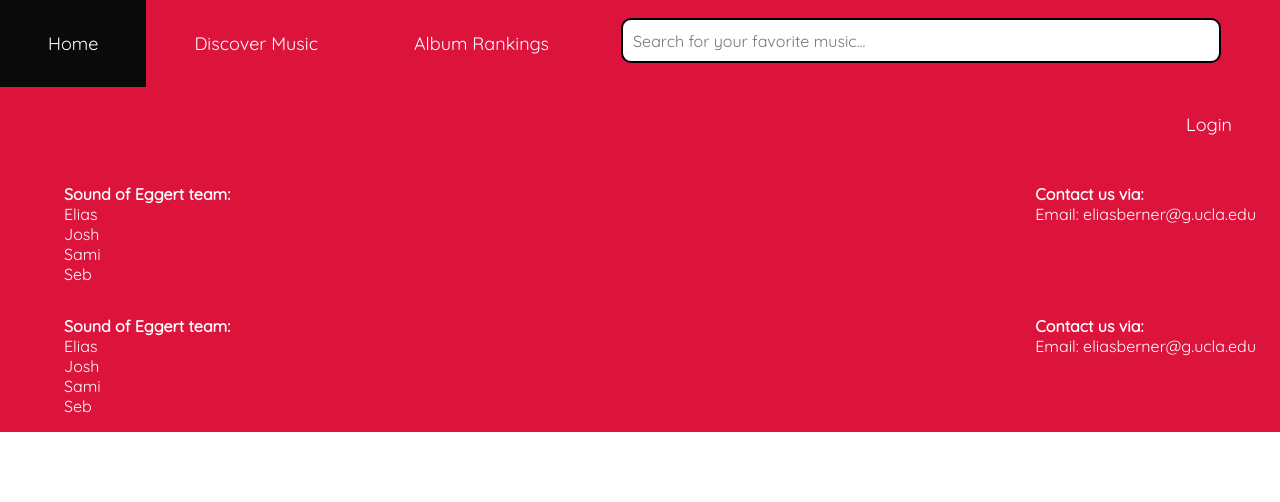
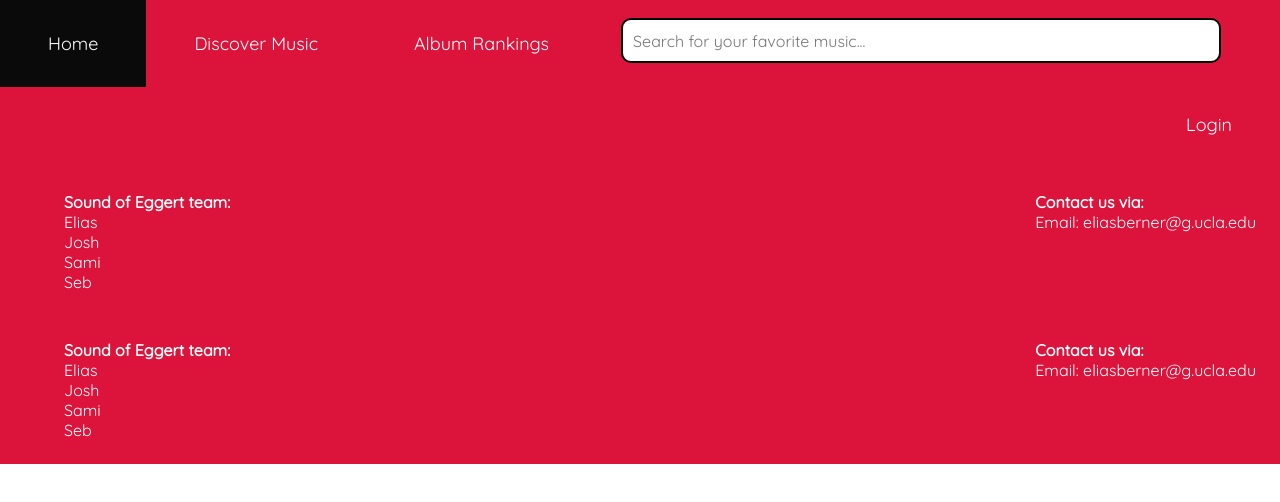
Before and after one commit to meepospammer/sound-of-eggert, a Next.js app: page /components/footer/footer in a window 1280 px wide. Shown: the top 502 px of the page. Built offline with nearby package versions, Linux system fonts and the light colour scheme.

Commit message:
Updated footer tags to avoid ambiguity in the code
Changed some of the li tags to div tags, in order to make the code more readable and fix a bug which was occuring due to the repeated use of different li tags (some styles and some standard)

```diff
--- a/pages/components/footer/footer.js
+++ b/pages/components/footer/footer.js
@@ -11,21 +11,11 @@ function Footer(){
                     <b>
                         Sound of Eggert team:
                     </b>
-                    <li>
-                        Elias
-                    </li>
-                    <li>
-                        Josh
-                    </li>
-                    <li>
-                        Sami
-                    </li>
-                    <li>
-                        Seb
-                    </li>
+                    <div>
+                        Elias <br/> Josh <br/> Sami <br/> Seb
+                    </div>
                 </>
             </li>
-            <li className={styles.li}/>
             <li className={styles.li}>
                 <b>
                     Contact us via: <br/>
--- a/pages/components/footer/footer.module.css
+++ b/pages/components/footer/footer.module.css
@@ -9,15 +9,15 @@
     font-family: Quicksand;
 }
 
-.li {
+.ul li {
     display: block;
     color: white;
-    padding: 16px 24px;
+    padding: 24px 24px;
     text-decoration: none;
     max-width: 600px;
     float: left;
 }
 
-.li:last-child {
+.ul li:last-child {
     float: right;
 }
```
